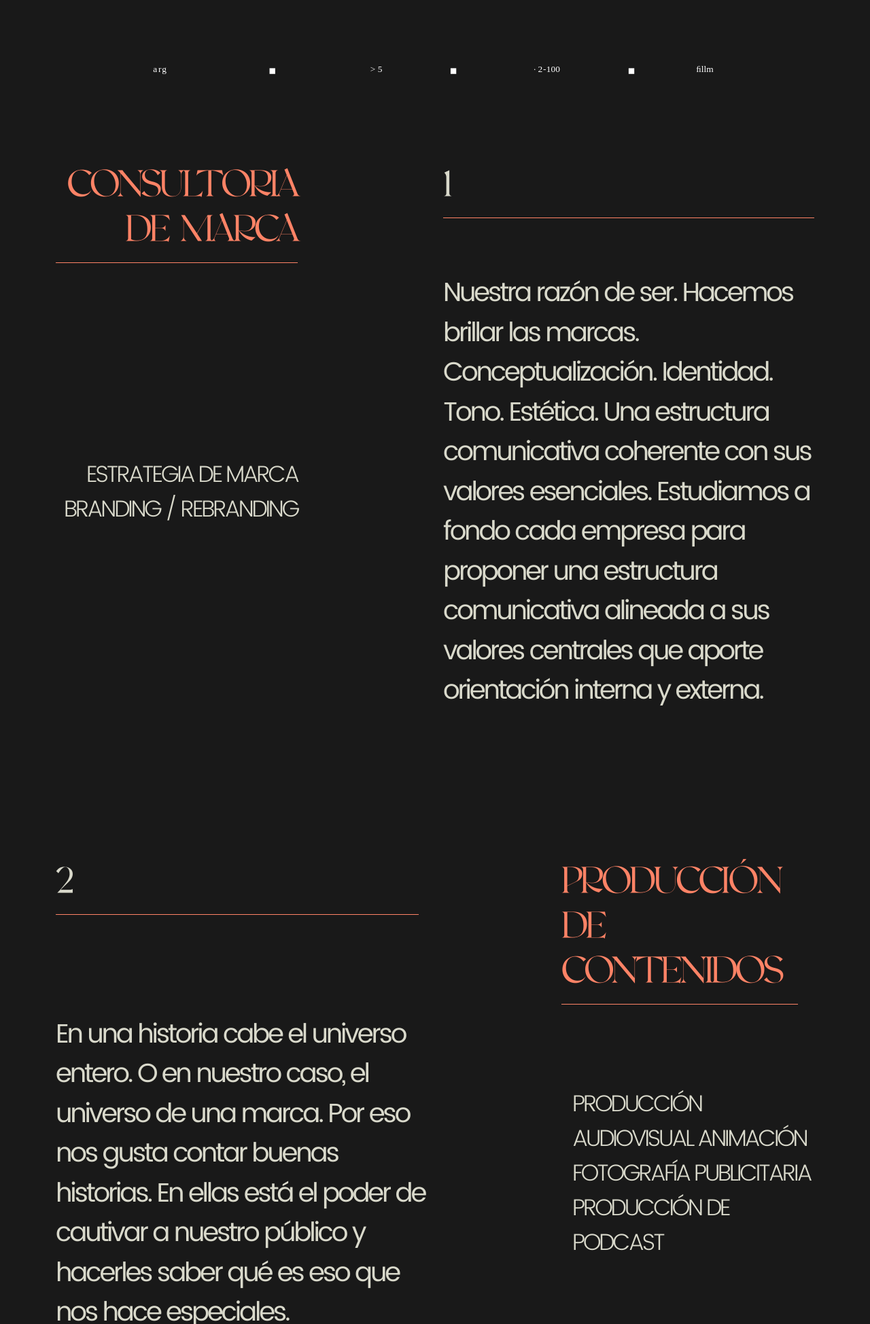
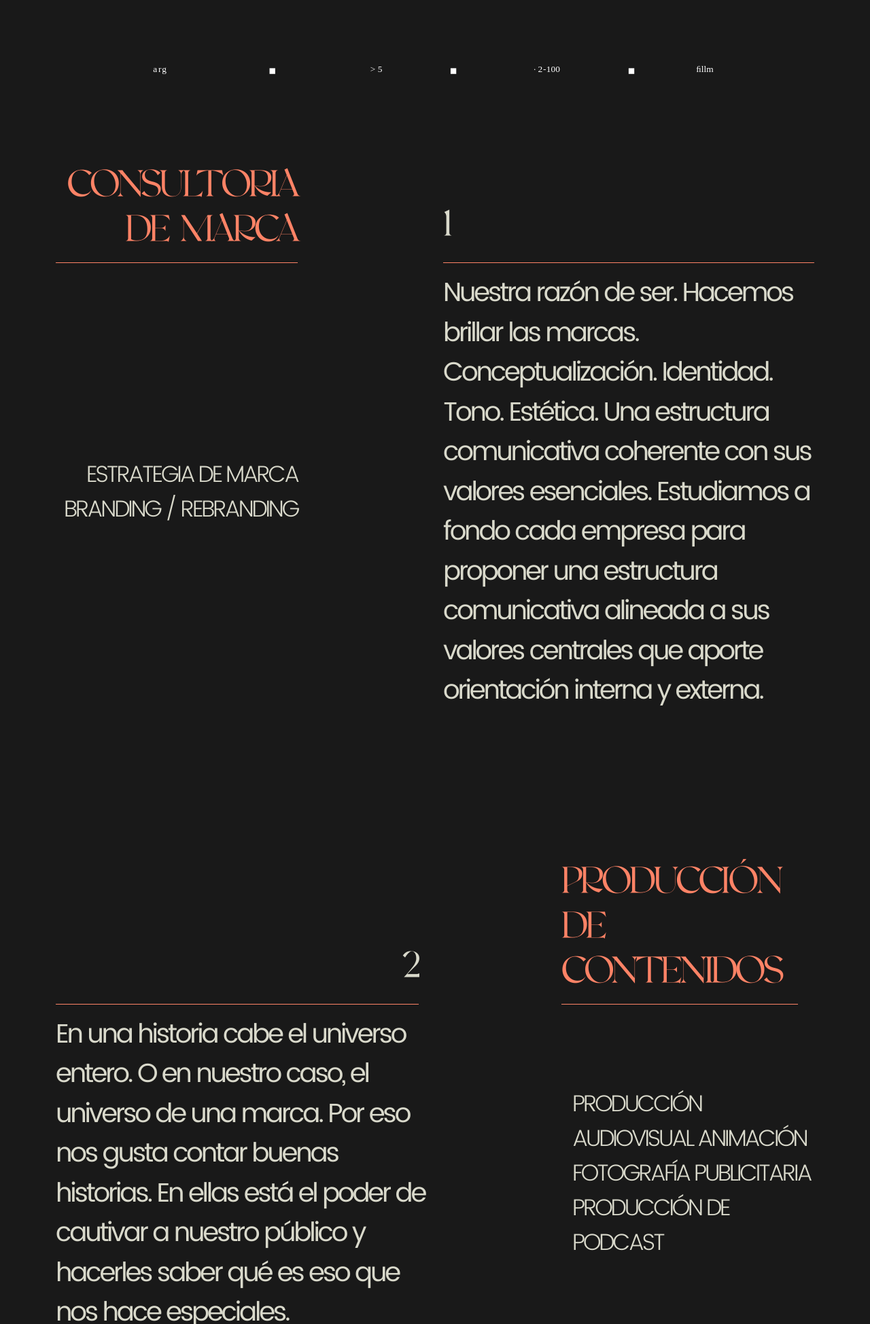
Before and after one commit to chimpadigital/cinergia-web, a PHP site: page /services.html in a window 1280 px wide. Shown: the part 1334-3282 px from the top of the page at 68% size. Run offline with PHP 8.4, Linux system fonts and the light colour scheme.

Commit message:
ajustando alineaciones

```diff
--- a/assets/css/style.css
+++ b/assets/css/style.css
@@ -150,8 +150,9 @@ body {
     opacity: 1;
     background: var(--pastel);
 }
-.hr-divider-pastel {
+.hr-divider-naranja {
     opacity: 1;
+    width: 100%;
     background: var(--naranja);
 }
 .divider-vertical {
--- a/services.html
+++ b/services.html
@@ -60,11 +60,11 @@
                 <div class="row">
                     <div class="col-md-4">
                         <h1 class="Valky fc-naranja fs-55 text-end">CONSULTORIA DE MARCA</h1>
-                        <hr class="hr-divider-pastel">
+                        <hr class="hr-divider-naranja">
                     </div>
-                    <div class="col-md-6 offset-md-2">
+                    <div class="col-md-6 offset-md-2 d-flex flex-column justify-content-end">
                         <h1 class="Valky fc-pastel fs-55">1</h1>
-                        <hr class="hr-divider-pastel">
+                        <hr class="hr-divider-naranja">
                     </div>
                 </div>
                 <div class="row">
@@ -82,13 +82,13 @@
             <div class="container">
                 <div class="row">
                     <div class="row">
-                        <div class="col-md-6">
+                        <div class="col-md-6 d-flex flex-column justify-content-end align-items-end">
                             <h1 class="Valky fc-pastel fs-55">2</h1>
-                            <hr class="hr-divider-pastel">
+                            <hr class="hr-divider-naranja">
                         </div>
                         <div class="col-md-4 offset-md-2">
                             <h1 class="Valky fc-naranja fs-55">PRODUCCIÓN DE CONTENIDOS</h1>
-                            <hr class="hr-divider-pastel">
+                            <hr class="hr-divider-naranja">
                         </div>
                     </div>
                     <div class="col-md-6">
@@ -126,11 +126,11 @@
                 <div class="row">
                     <div class="col-md-4">
                         <h1 class="Valky fc-naranja fs-55 text-end">DISEÑO CREATIVO</h1>
-                        <hr class="hr-divider-pastel">
+                        <hr class="hr-divider-naranja">
                     </div>
-                    <div class="col-md-6 offset-md-2">
+                    <div class="col-md-6 offset-md-2 d-flex flex-column justify-content-end">
                         <h1 class="Valky fc-pastel fs-55">3</h1>
-                        <hr class="hr-divider-pastel">
+                        <hr class="hr-divider-naranja">
                     </div>
                 </div>
                 <div class="row">
@@ -148,13 +148,13 @@
             <div class="container">
                 <div class="row">
                     <div class="row">
-                        <div class="col-md-6">
+                        <div class="col-md-6 d-flex flex-column justify-content-end align-items-end">
                             <h1 class="Valky fc-pastel fs-55">4</h1>
-                            <hr class="hr-divider-pastel">
+                            <hr class="hr-divider-naranja">
                         </div>
                         <div class="col-md-4 offset-md-2">
                             <h1 class="Valky fc-naranja fs-55">MARKETING DIGITAL</h1>
-                            <hr class="hr-divider-pastel">
+                            <hr class="hr-divider-naranja">
                         </div>
                     </div>
                     <div class="col-md-6">
```
